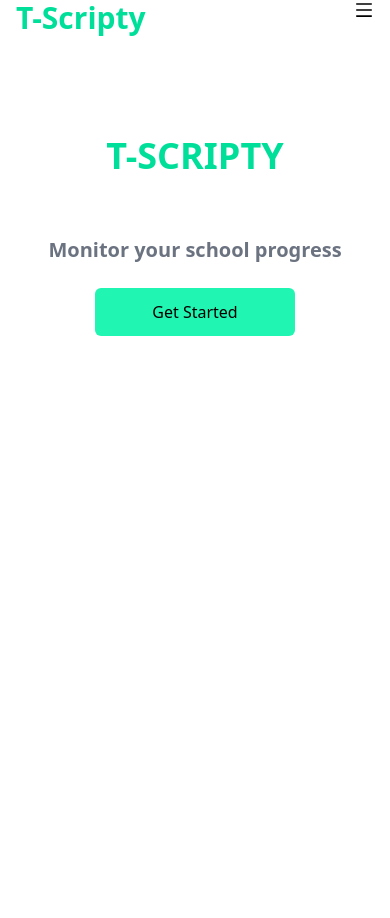
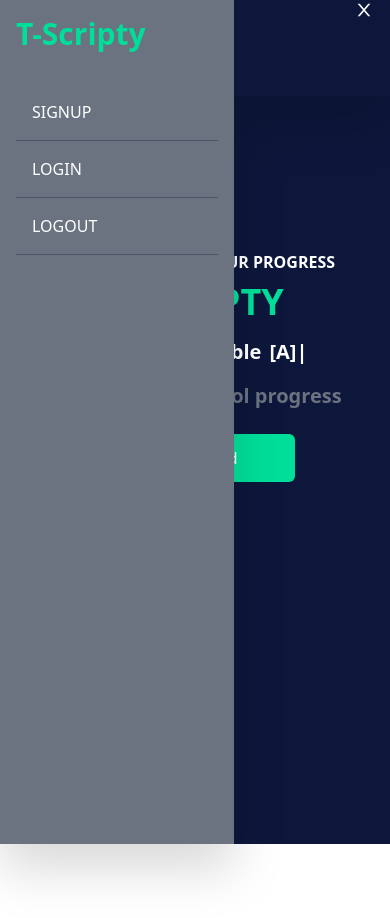
Before and after one commit to TheolaAshu/transcript-authentication-system, a React (Create React App) app: page / in a window 390 px wide. Both pictures are taken after a click on the element 364 px from the left and 48 px from the top of the page. Shown: the top 918 px of the page. After the commit the page ends 844 px from the top, so only its background shows below. Built offline with nearby package versions, Linux system fonts and the light colour scheme; no server answers.

Commit message:
re-edited signup and home

```diff
--- a/package.json
+++ b/package.json
@@ -1,6 +1,7 @@
 {
   "name": "transcript-app",
   "version": "0.1.0",
+  "proxy": "http://localhost:3000",
   "private": true,
   "dependencies": {
     "@testing-library/jest-dom": "^5.16.5",
@@ -10,7 +11,7 @@
     "react-dom": "^18.2.0",
     "react-icons": "^4.10.1",
     "react-router-dom": "^6.14.0",
-    "react-scripts": "5.0.1",
+    "react-scripts": "^5.0.1",
     "react-typed": "^1.2.0",
     "web-vitals": "^2.1.4"
   },
--- a/src/App.js
+++ b/src/App.js
@@ -1,4 +1,4 @@
-import React from "react";
+import React, { useEffect, useState } from "react";
 import{
     BrowserRouter as Router, Routes,Route,useNavigate,
 } from "react-router-dom"
@@ -17,6 +17,19 @@
 import ValidationPage from "./pages/validatorpg/validnotvalid";
 
 function App() {
+
+ const [backendData, setBackendData] = useState([{}])
+   useEffect(() => {
+    fetch("http://localhost:5000/api").then(
+     response => response.json()
+    ).then(
+     data => {
+      console.log(data);
+      setBackendData(data)
+     }
+    )
+   },[])
+
     return(
 
 
--- a/src/components/Hero.jsx
+++ b/src/components/Hero.jsx
@@ -3,8 +3,8 @@
 
 const Hero = () => {
   return (
-    <div className="text-white">
-      <div className="max-w-[800px] mt-[[-96px] w-full h-screen mx-auto text-center flex flex-col">
+    <div className="text-white bg-[#0c173b]">
+      <div className="max-w-[800px] mt-[-96px] w-full h-screen mx-auto text-center  flex flex-col items-center justify-center">
         <p className="text-white font-bold p-2">
           GET FEEDBACK ON YOUR PROGRESS
         </p>
@@ -24,7 +24,8 @@
           />
         </div>
         <p className='md:text-2xl text-xl font-bold text-gray-500'>Monitor your school progress</p>
-        <button className='bg-[#21f5b2] w-[200px] rounded-md font-medium my-6 mx-auto py-3 text-black'>Get Started</button>
+        <button className='bg-[#00df9a] w-[200px] rounded-md font-medium my-6 mx-auto py-3 text-white'>Get Started</button>
+        <div className="mb-24"></div>
       </div>
     </div>
   );
--- a/src/components/Navbar.jsx
+++ b/src/components/Navbar.jsx
@@ -11,30 +11,28 @@
      }
 
   return (
-    <div className='flex justify-between items center h-24  [max-w-1240px] mx-auto px-4 text-black'>
+    <div className='flex justify-between items center h-24  [max-w-1240px] mx-auto px-4 text-white drop-shadow-2xl shadow-slate-300 bg-[#0c173b]'>
       <h1 className='w-full text-3xl font-bold text-[#00df9a]'>T-Scripty</h1>
 
       <ul className='hidden md:flex'>
-        <li className='p-4' onClick={()=> navigate('/signup')}>Sign-up</li>
+        <li className='p-4' onClick={()=> navigate('/signup')}>Signup</li>
         <li className='p-4' onClick={()=> navigate('/login')}>Login</li>
-        <li className='p-4' onClick={()=> navigate('/allTranscripts')}>All Transcripts</li>
         <li className='p-4'>Logout</li>
 
       </ul>
       <div onClick={handleNav} className='block md:hidden'>
-        {!nav ? <AiOutlineClose size={20}/> : <AiOutlineMenu size={20}/>}
+        {nav ? <AiOutlineClose size={20}/> : <AiOutlineMenu size={20}/>}
       </div>
-      <div className={!nav ? 'fixed left-0 top-0 w-[60%] h-full border-r-gray-900 bg-[#000300] ease-in-out duration-500' : 'fixed left-[-100%]'}>
+
+    { nav &&  <div className={'fixed left-0 top-0 w-[60%] h-screen border-r-gray-900 bg-gray-500 ease-in-out duration-500 md:hidden'}>
         <h1 className='w-full text-3xl font-bold text-[#00df9a] m-4'>T-Scripty</h1>
 
-        <ul className='uppercase p-4'>
-          <li className='p-4 border-b border-gray-600 text-white'>Home</li>
-          <li className='p-4 border-b border-gray-600 text-white'onClick={()=> navigate('/signup')}>Sign-up</li>
+        <ul className='uppercase p-4 bg-gray-500'>
+          <li className='p-4 border-b border-gray-600 text-white'onClick={()=> navigate('/signup')}>Signup</li>
           <li className='p-4 border-b border-gray-600 text-white'onClick={()=> navigate('/login')}>Login</li>
-          <li className='p-4 border-b border-gray-600 text-white'onClick={()=> navigate('/allTranscripts')}>Alltranscripts</li>
           <li className='p-4 border-b border-gray-600 text-white'onClick={()=> navigate('/logout')}>Logout</li>
         </ul>
-      </div>
+      </div>}
     </div>
   );
 };
--- a/src/index.css
+++ b/src/index.css
@@ -3,5 +3,5 @@
 @tailwind utilities;
 
 /* body {
-  background: color gray -800px;;
+  background: color #0c173b;
 } */
--- a/src/pages/studentspg/login.jsx
+++ b/src/pages/studentspg/login.jsx
@@ -3,7 +3,7 @@
 
 const Login = () => {
   return (
-    <div className='grid grid-cols-1 sm:grid-cols-2 h-screen w-full text-black'>
+    <div className='grid grid-cols-1 sm:grid-cols-2 h-screen w-full text-white'>
       <div className='hidden sm:block'>
         <img className= 'w-full h-full object-cover'src={loginImg} alt=''/>
       </div>
--- a/src/pages/studentspg/signUp.jsx
+++ b/src/pages/studentspg/signUp.jsx
@@ -3,12 +3,16 @@
 
 const SignUp = () => {
   return (
-    <div className='grid grid-cols-1 sm:grid-cols-2 h-screen w-full text-black'>
+    <div className='grid grid-cols-1 sm:grid-cols-2 h-screen w-full text-white'>
      <div classname= 'hidden sm:block'>
         <img className= 'w-full h-full object-cover'src={signupImg} alt=''/>
       </div>
 
-      <div className='bg-gray-800 flex flex-col justify-center'>
+
+
+      <div className='bg-gray-800 flex flex-col justify-center relative'>
+      <p className='absolute right-10 top-5'>Home</p>
+
         <form className='max-w-[400px] w-full mx-auto bg-gray-900 p-8 px-8 rounded-lg'>
           <h2 className='text-4xl dark:text-white font-bold text-center'>Signup</h2>
           <div className='flex flex-col text-gray-400 py-2 '>
@@ -25,9 +29,9 @@
           </div>
           <div className='flex justify-betweentext-gray-400 py-2'>
             <p className='flex items-center'><input className='mr-2' type="checkbox" /> Remember me</p>
-            <p>Forgot password?</p>
           </div>
           <button className='w-full my-5 py-2 bg-teal-500 shadow-lg shadow-teal-500/50 hover:shadow-teal-500/50 text-white font-semibold'>Sign-Up</button>
+          <div><p className='my-5 py-2 text-gray-400' >Already have an account?Login</p></div>
         </form>
       </div>
     </div>
```
Also changed, not shown: 1 other file (tests, documents, lock files or other folders).
